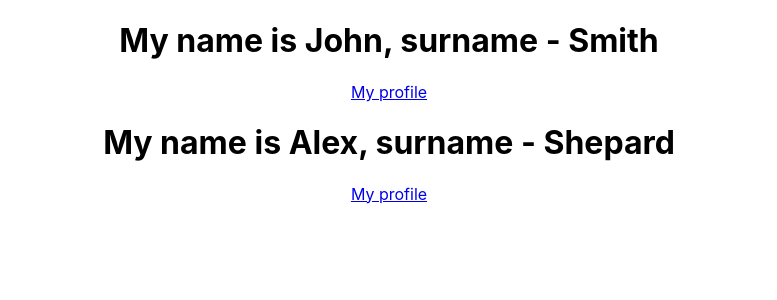
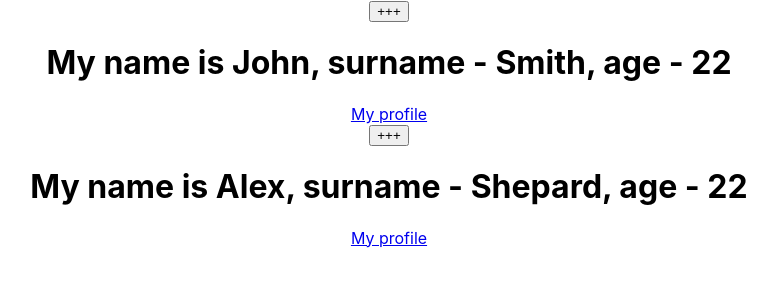
Before and after one commit to Yurec865/FrontendDevelopment, a React (Create React App) app in the folder React/courseapp/: page / in a window 1280 px wide. Shown: the top 300 px of the page, without its empty margins (251-1028 px from the left). Built offline with nearby package versions, Linux system fonts and the light colour scheme.

Commit message:
working with class components, state, setState

```diff
--- a/React/courseapp/src/App.js
+++ b/React/courseapp/src/App.js
@@ -1,19 +1,38 @@
+import {Component} from 'react';
 import './App.css';
 
-function WhoAmI({name, surname, link}) {
-  return (
-    <div>
-      <h1>My name is {name()}, surname - {surname}</h1>
-      <a href={link}>My profile</a>
-    </div>
-  )
+class WhoAmI extends Component {
+  constructor(props) {
+    super(props);
+    this.state = {
+      years: 22,
+      text: '+++'
+    }
+  }
+
+  nextYear = () => {
+    this.setState(state => ({ //передаем колбек если важно предыдущее состояние стейт, если нет то передаем просто обьект
+      years: state.years + 1
+    }))
+  }
+
+  render() {
+    const {name, surname, link} = this.props;
+    return (
+      <div>
+        <button onClick={this.nextYear}>{this.state.text}</button>
+        <h1>My name is {name}, surname - {surname}, age - {this.state.years}</h1>
+        <a href={link}>My profile</a>
+      </div>
+    )
+  }
 }
 
 function App() {
   return (
     <div className="App">
-      <WhoAmI name={() => {return 'John'}} surname="Smith" link="facebook.com" />
-      <WhoAmI name={() => {return 'Alex'}} surname="Shepard" link="insta.com" />
+      <WhoAmI name='John' surname="Smith" link="facebook.com" />
+      <WhoAmI name='Alex' surname="Shepard" link="insta.com" />
     </div>
   );
 }
```
